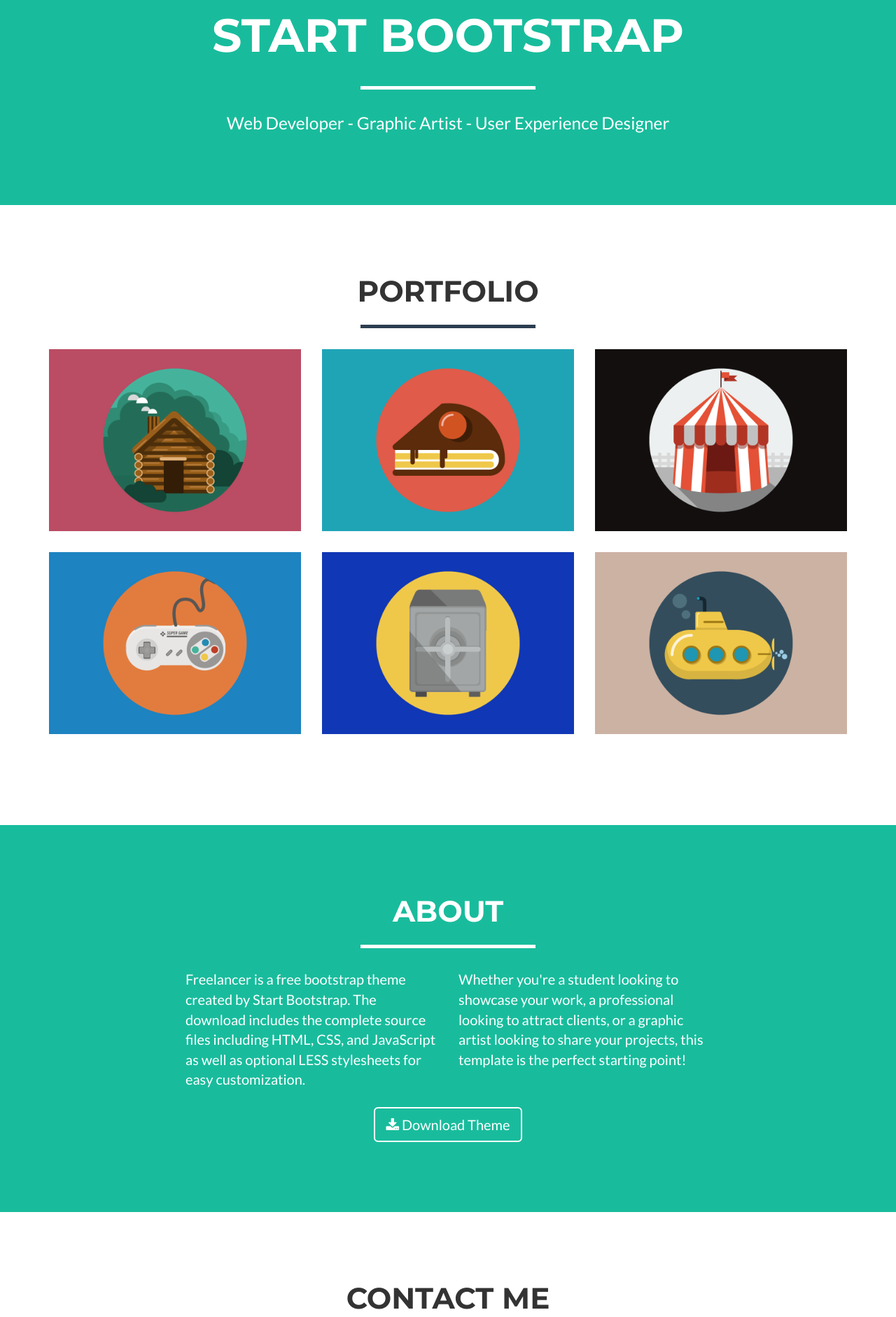
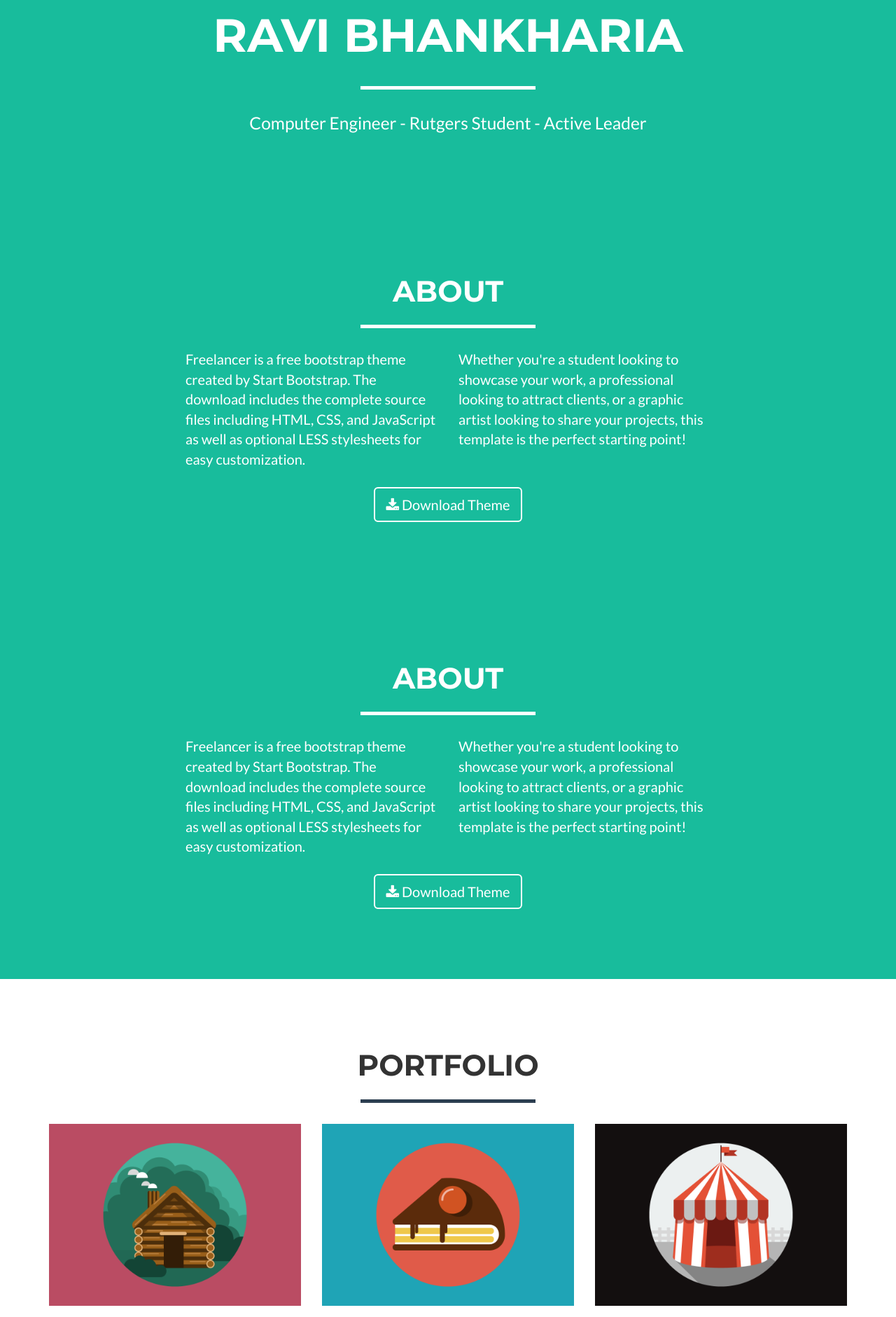
Before and after one commit to ravibanks54/ravibanks54.github.io, a website: page index.html in a window 1280 px wide. Shown: the part 473-2355 px from the top of the page at 70% size. Drawn offline with nearby package versions, Linux system fonts and the light colour scheme.

Commit message:
Reordered sections

```diff
--- a/index.html
+++ b/index.html
@@ -7,7 +7,7 @@
     <meta http-equiv="X-UA-Compatible" content="IE=edge">
     <meta name="viewport" content="width=device-width, initial-scale=1">
     <meta name="description" content="">
-    <meta name="author" content="">
+    <meta name="author" content="Ravi Bhankharia">
 
     <title>Ravi Bhankharia</title>
 
@@ -51,10 +51,13 @@
                         <a href="#page-top"></a>
                     </li>
                     <li class="page-scroll">
-                        <a href="#portfolio">Portfolio</a>
+                        <a href="#education">Education</a>
                     </li>
                     <li class="page-scroll">
-                        <a href="#about">About</a>
+                        <a href="#experience">Experience</a>
+                    </li>
+                    <li class="page-scroll">
+                        <a href="#portfolio">Portfolio</a>
                     </li>
                     <li class="page-scroll">
                         <a href="#contact">Contact</a>
@@ -73,14 +76,64 @@
                 <div class="col-lg-12">
                     <img class="img-responsive" src="img/profile.png" alt="">
                     <div class="intro-text">
-                        <span class="name">Start Bootstrap</span>
+                        <span class="name">Ravi Bhankharia</span>
                         <hr class="star-light">
-                        <span class="skills">Web Developer - Graphic Artist - User Experience Designer</span>
+                        <span class="skills">Computer Engineer - Rutgers Student - Active Leader</span>
                     </div>
                 </div>
             </div>
         </div>
     </header>
+
+    <!-- About Section -->
+    <section class="success" id="education">
+        <div class="container">
+            <div class="row">
+                <div class="col-lg-12 text-center">
+                    <h2>About</h2>
+                    <hr class="star-light">
+                </div>
+            </div>
+            <div class="row">
+                <div class="col-lg-4 col-lg-offset-2">
+                    <p>Freelancer is a free bootstrap theme created by Start Bootstrap. The download includes the complete source files including HTML, CSS, and JavaScript as well as optional LESS stylesheets for easy customization.</p>
+                </div>
+                <div class="col-lg-4">
+                    <p>Whether you're a student looking to showcase your work, a professional looking to attract clients, or a graphic artist looking to share your projects, this template is the perfect starting point!</p>
+                </div>
+                <div class="col-lg-8 col-lg-offset-2 text-center">
+                    <a href="#" class="btn btn-lg btn-outline">
+                        <i class="fa fa-download"></i> Download Theme
+                    </a>
+                </div>
+            </div>
+        </div>
+    </section>
+
+    <!-- Work Section -->
+    <section class="success" id="experience">
+        <div class="container">
+            <div class="row">
+                <div class="col-lg-12 text-center">
+                    <h2>About</h2>
+                    <hr class="star-light">
+                </div>
+            </div>
+            <div class="row">
+                <div class="col-lg-4 col-lg-offset-2">
+                    <p>Freelancer is a free bootstrap theme created by Start Bootstrap. The download includes the complete source files including HTML, CSS, and JavaScript as well as optional LESS stylesheets for easy customization.</p>
+                </div>
+                <div class="col-lg-4">
+                    <p>Whether you're a student looking to showcase your work, a professional looking to attract clients, or a graphic artist looking to share your projects, this template is the perfect starting point!</p>
+                </div>
+                <div class="col-lg-8 col-lg-offset-2 text-center">
+                    <a href="#" class="btn btn-lg btn-outline">
+                        <i class="fa fa-download"></i> Download Theme
+                    </a>
+                </div>
+            </div>
+        </div>
+    </section>
 
     <!-- Portfolio Grid Section -->
     <section id="portfolio">
@@ -150,31 +203,6 @@
                             </div>
                         </div>
                         <img src="img/portfolio/submarine.png" class="img-responsive" alt="">
-                    </a>
-                </div>
-            </div>
-        </div>
-    </section>
-
-    <!-- About Section -->
-    <section class="success" id="about">
-        <div class="container">
-            <div class="row">
-                <div class="col-lg-12 text-center">
-                    <h2>About</h2>
-                    <hr class="star-light">
-                </div>
-            </div>
-            <div class="row">
-                <div class="col-lg-4 col-lg-offset-2">
-                    <p>Freelancer is a free bootstrap theme created by Start Bootstrap. The download includes the complete source files including HTML, CSS, and JavaScript as well as optional LESS stylesheets for easy customization.</p>
-                </div>
-                <div class="col-lg-4">
-                    <p>Whether you're a student looking to showcase your work, a professional looking to attract clients, or a graphic artist looking to share your projects, this template is the perfect starting point!</p>
-                </div>
-                <div class="col-lg-8 col-lg-offset-2 text-center">
-                    <a href="#" class="btn btn-lg btn-outline">
-                        <i class="fa fa-download"></i> Download Theme
                     </a>
                 </div>
             </div>
```
